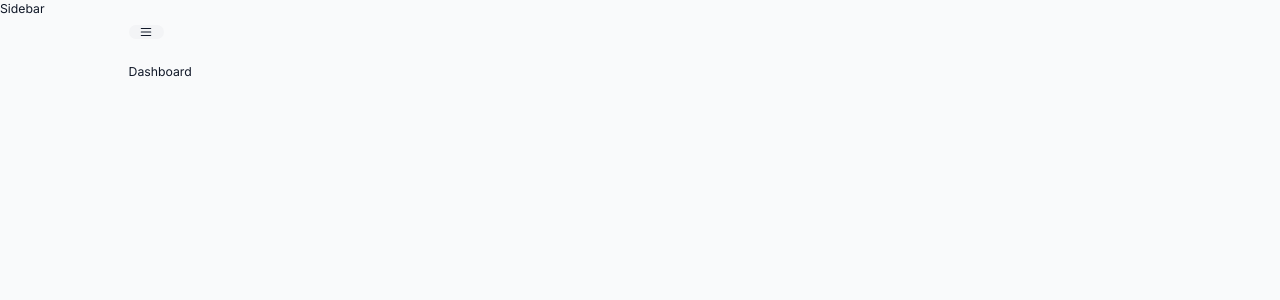
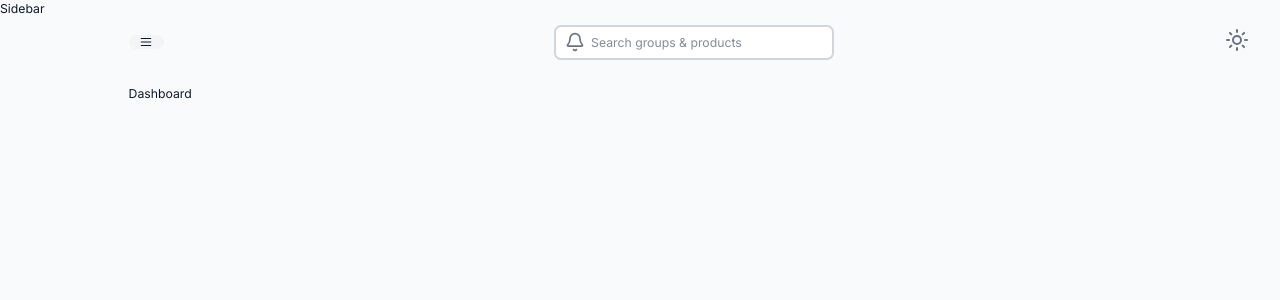
Before and after one commit to Noi-Git/aws-inventory-app, a Next.js app: page / in a window 1280 px wide. Shown: the top 300 px of the page. Built offline with nearby package versions, Linux system fonts and the light colour scheme.

Commit message:
add more components to navbar

```diff
--- a/src/app/(components)/Navbar/index.tsx
+++ b/src/app/(components)/Navbar/index.tsx
@@ -1,22 +1,46 @@
-import { Menu } from 'lucide-react'
+'use client'
+
+import { Bell, Menu, Sun } from 'lucide-react'
 import React from 'react'
+import { navSearch } from '../../../styles/navbar_style'
 
 const Navbar = () => {
   return (
     <div className={`flex justify-between items-center w-full mb-7`}>
       {/* LEFT SIDE NAV */}
+      {/* Menu */}
       <div className='flex justify-between items-center gap-5'>
         <button
           className={`px-3
           bg-gray-100
           rounded-full
           hover:bg-blue-100`}
-          // onClick={() => {}}
+          onClick={() => {}}
         >
           <Menu className='w-4 h-4' />
         </button>
       </div>
+      {/* Search bar */}
+      <div className='relative'>
+        <input
+          className={navSearch}
+          type='search'
+          placeholder='Search groups & products'
+        />
+        <div className='absolute inset-y-0 left-0 pl-3 flex items-center pointer-events-none:'>
+          <Bell className='text-gray-500' size={20} />
+        </div>
+      </div>
       {/* RIGHT SIDE NAV */}
+      <div className='flex justify-between items-center gap-5'>
+        <div className='hidden md:flex justify-between items-center gap-5'>
+          <div>
+            <button className='null'>
+              <Sun className='cursor-pointer text-gray-500' size={24} />
+            </button>
+          </div>
+        </div>
+      </div>
     </div>
   )
 }
--- /dev/null
+++ b/src/styles/navbar_style.js
@@ -0,0 +1,2 @@
+export const navSearch =
+  'pl-10 pr-4 py-2 w-50 md:w-80 border-2 border-gray-300 bg-white rounded-lg focus:outline-none focus:border-blue-500'
```
